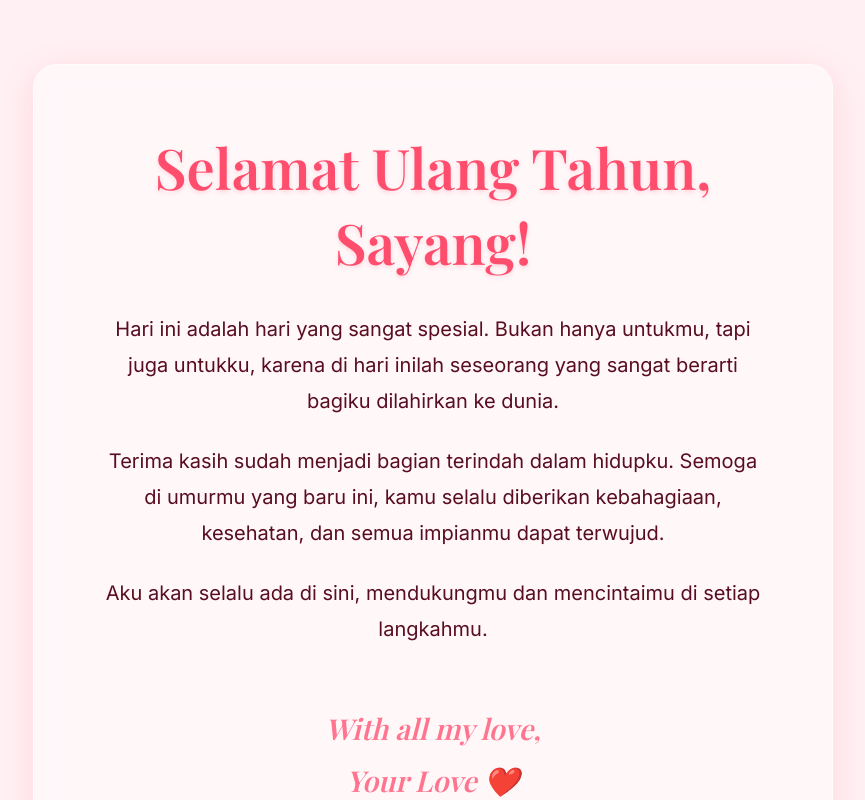
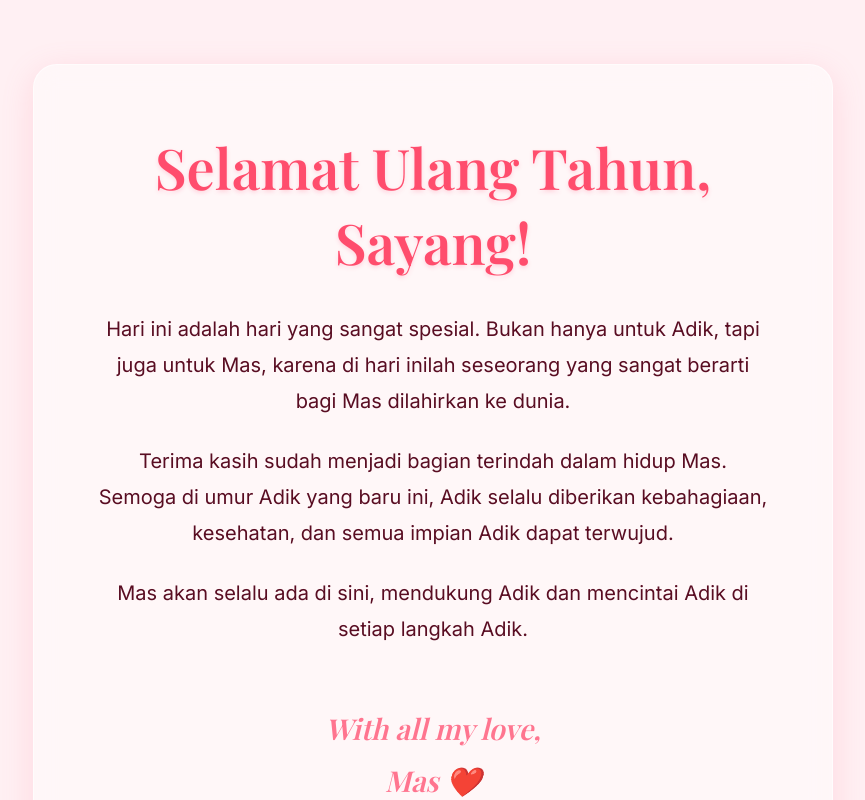
Before and after one commit to vikarmaulanaarrisyad/ultah, a Next.js app: page /birthday in a window 1280 px wide. Shown: the top 800 px of the page, without its empty margins (207-1072 px from the left). Built offline with nearby package versions, Linux system fonts and the light colour scheme; a web font is replaced by a local one.

Commit message:
first commit

```diff
--- a/src/app/birthday/page.js
+++ b/src/app/birthday/page.js
@@ -13,18 +13,18 @@ export default function BirthdayPage() {
 
           <div className={styles.message}>
             <p>
-              Hari ini adalah hari yang sangat spesial. Bukan hanya untukmu, tapi juga untukku,
-              karena di hari inilah seseorang yang sangat berarti bagiku dilahirkan ke dunia.
+              Hari ini adalah hari yang sangat spesial. Bukan hanya untuk Adik, tapi juga untuk Mas,
+              karena di hari inilah seseorang yang sangat berarti bagi Mas dilahirkan ke dunia.
             </p>
             <p>
-              Terima kasih sudah menjadi bagian terindah dalam hidupku.
-              Semoga di umurmu yang baru ini, kamu selalu diberikan kebahagiaan,
-              kesehatan, dan semua impianmu dapat terwujud.
+              Terima kasih sudah menjadi bagian terindah dalam hidup Mas.
+              Semoga di umur Adik yang baru ini, Adik selalu diberikan kebahagiaan,
+              kesehatan, dan semua impian Adik dapat terwujud.
             </p>
             <p>
-              Aku akan selalu ada di sini, mendukungmu dan mencintaimu di setiap langkahmu.
+              Mas akan selalu ada di sini, mendukung Adik dan mencintai Adik di setiap langkah Adik.
             </p>
-            <p className={styles.signature}>With all my love, <br/> Your Love ❤️</p>
+            <p className={styles.signature}>With all my love, <br/> Mas ❤️</p>
           </div>
         </div>
 
```
Also changed, not shown: src/app/page.js (+10 -2 lines).
